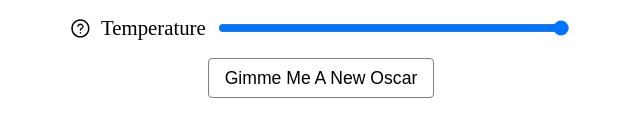
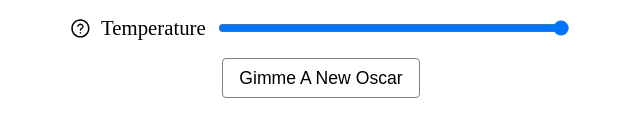
Before and after one commit to IvanNSBS/GPT3-MovieSynopsis-Frontend, a React (Create React App) app: page / in a window 1280 px wide. Shown: the part 217-354 px from the top of the page, without its empty margins (319-959 px from the left). Built offline with nearby package versions, Linux system fonts and the light colour scheme.

Commit message:
Fixing typo on send button

```diff
--- a/src/App.tsx
+++ b/src/App.tsx
@@ -100,7 +100,7 @@ const App: React.FC = function ()
 
       </div>
 
-      <SendButton onClick={post}>Gimme Me A New Oscar</SendButton>
+      <SendButton onClick={post}>Gimme A New Oscar</SendButton>
 
       <Output>
         {generating === 1
```
